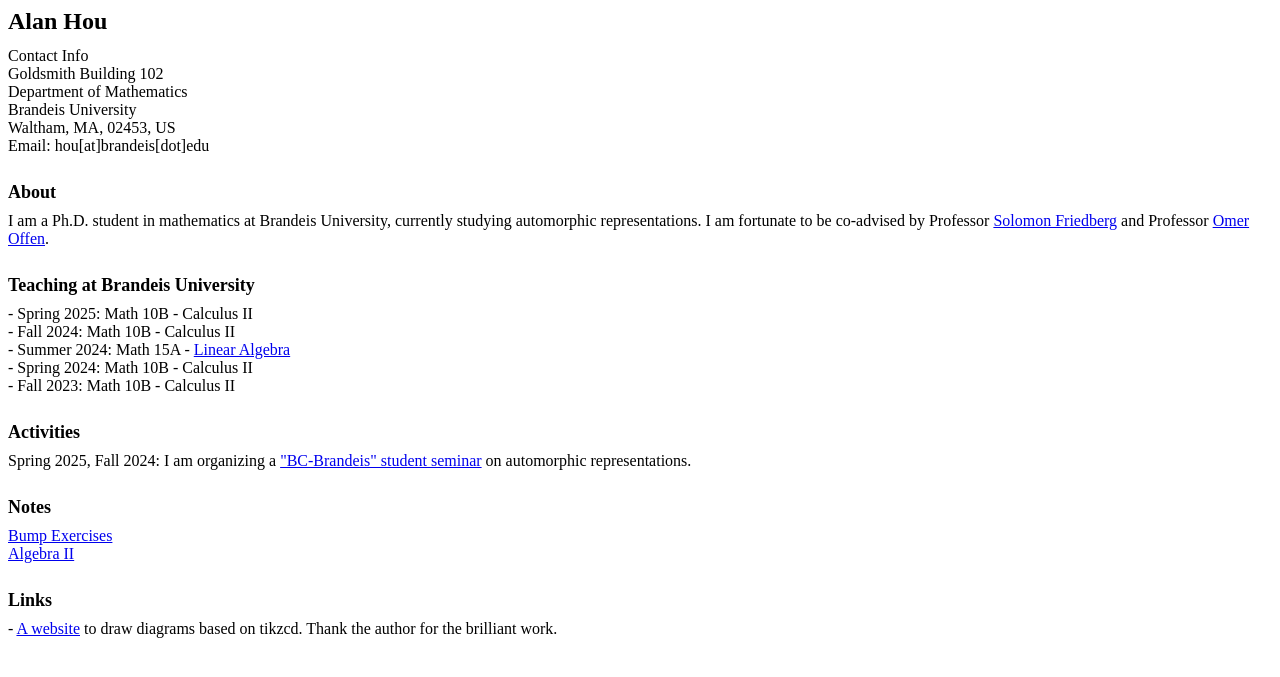
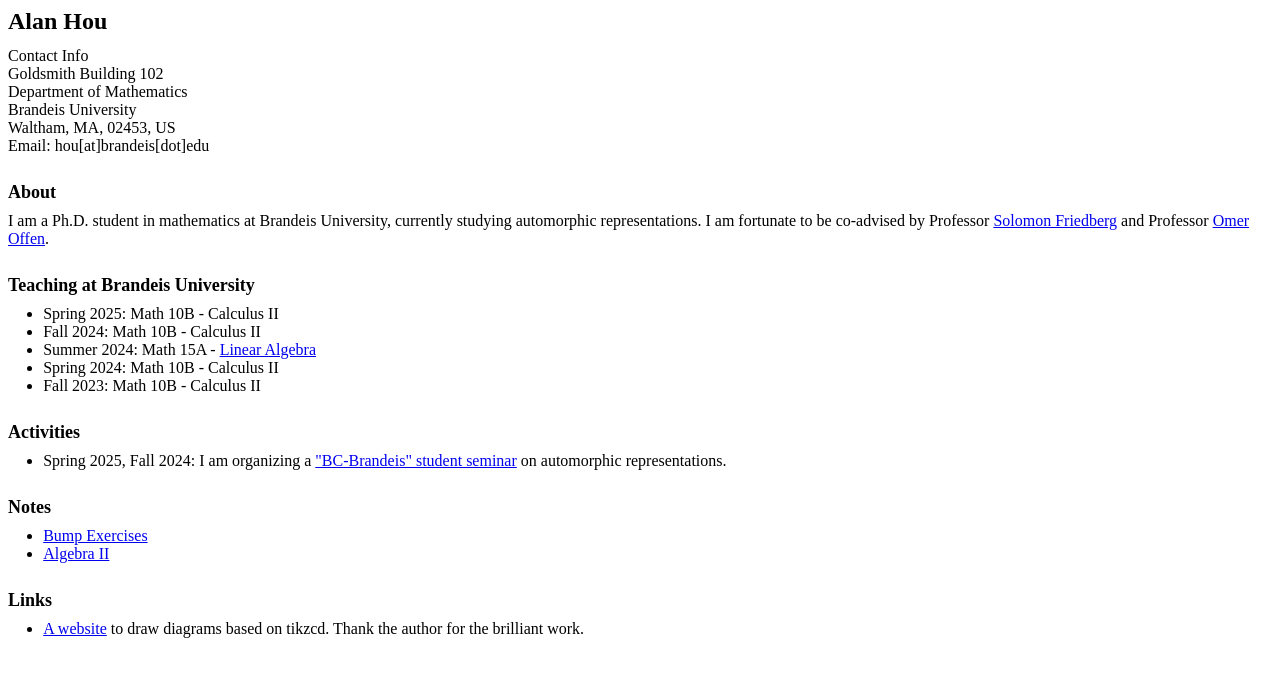
Before and after one commit to axhou/axhou.github.io, a Jekyll site: the page index.html, which Jekyll copies as it is, in a window 1280 px wide. Shown: the top 677 px of the page. Built offline with Jekyll 4.4.1, drawn with Linux system fonts in a browser that asks for light colours.

Commit message:
Update index.html

```diff
--- a/index.html
+++ b/index.html
@@ -34,6 +34,10 @@
     p {
       margin: 0 0 1.2em 0;
     }
+    ul {
+      margin: 0 0 1.2em 1.2em;
+      padding-left: 1em;
+    }
   </style>
 </head>
 
@@ -59,31 +63,35 @@
   </p>
 
   <h2>Teaching at Brandeis University</h2>
-  <p>
-    - Spring 2025: Math 10B - Calculus II <br/>
-    - Fall 2024: Math 10B - Calculus II <br/>
-    - Summer 2024: Math 15A - <a href="./s2024la.html">Linear Algebra</a> <br/>
-    - Spring 2024: Math 10B - Calculus II <br/>
-    - Fall 2023: Math 10B - Calculus II <br/>
-  </p>
+  <ul>
+    <li>Spring 2025: Math 10B - Calculus II</li>
+    <li>Fall 2024: Math 10B - Calculus II</li>
+    <li>Summer 2024: Math 15A - <a href="./s2024la.html">Linear Algebra</a></li>
+    <li>Spring 2024: Math 10B - Calculus II</li>
+    <li>Fall 2023: Math 10B - Calculus II</li>
+  </ul>
 
   <h2>Activities</h2>
-  <p>
-    Spring 2025, Fall 2024: I am organizing a
-    <a href="./bzf2024.html">"BC-Brandeis" student seminar</a> on automorphic representations.
-  </p>
+  <ul>
+    <li>
+      Spring 2025, Fall 2024: I am organizing a
+      <a href="./bzf2024.html">"BC-Brandeis" student seminar</a> on automorphic representations.
+    </li>
+  </ul>
 
   <h2>Notes</h2>
-  <p>
-    <a href="./bumpex.html">Bump Exercises</a> <br/>
-    <a href="./algebra2.html">Algebra II</a>
-  </p>
+  <ul>
+    <li><a href="./bumpex.html">Bump Exercises</a></li>
+    <li><a href="./algebra2.html">Algebra II</a></li>
+  </ul>
 
   <h2>Links</h2>
-  <p>
-    - <a href="https://tikzcd.yichuanshen.de/">A website</a> to draw diagrams based on tikzcd.
-    Thank the author for the brilliant work.
-  </p>
+  <ul>
+    <li>
+      <a href="https://tikzcd.yichuanshen.de/">A website</a> to draw diagrams based on tikzcd.
+      Thank the author for the brilliant work.
+    </li>
+  </ul>
 
 </body>
 </html>
```
